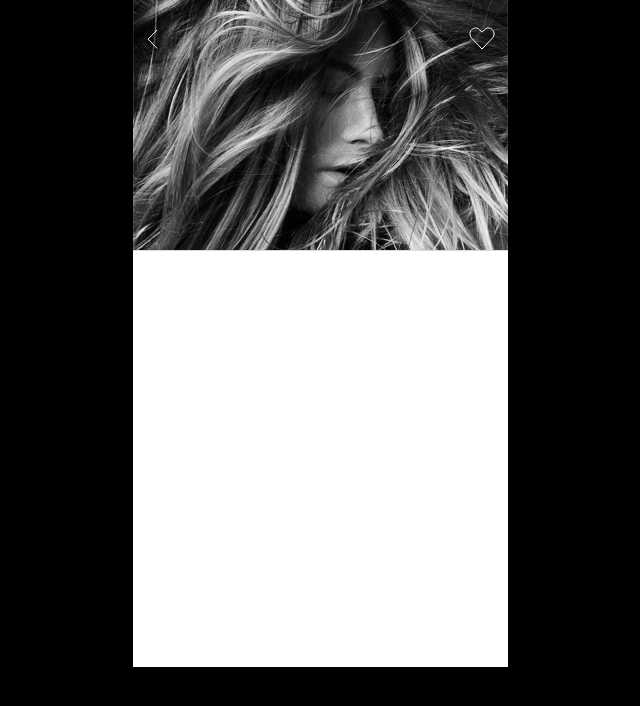
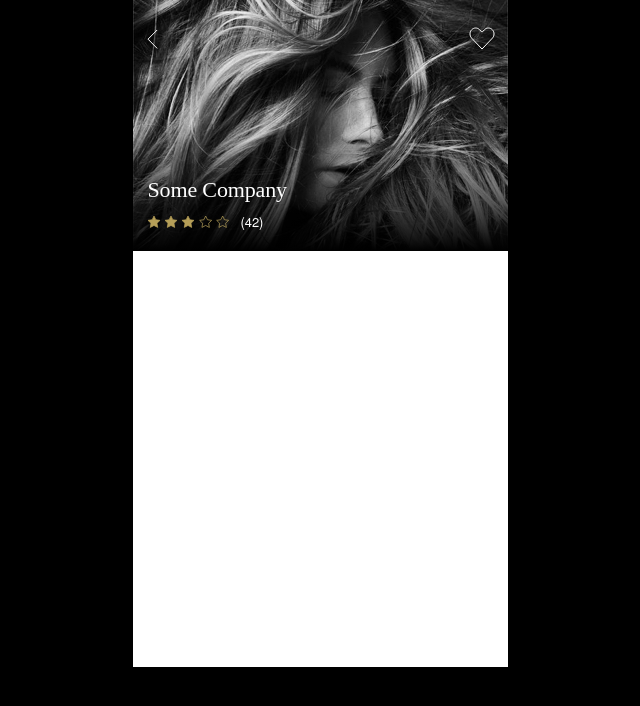
Before and after one commit to marcin505/cloudnine-test, a React (Create React App) app: page /#/salon-details/0 in a window 1280 px wide. Shown: the top 706 px of the page, without its empty margins (320-960 px from the left). Built offline with nearby package versions, Linux system fonts and the light colour scheme.

Commit message:
SalonHeader

```diff
--- a/src/components/SalonView/SalonHeader/SalonHeader.tsx
+++ b/src/components/SalonView/SalonHeader/SalonHeader.tsx
@@ -1,16 +1,29 @@
 import React, { ReactElement } from 'react';
 import { Link } from 'react-router-dom';
 import styled from 'styled-components';
-import image from 'assets/image.jpg'
-import Button from 'components/common/Button/Button'
-import backIcon from 'assets/arrow-left-white2.svg';
-import heartIcon from 'assets/heart.svg'
+import image from 'assets/image.jpg';
+import Button from 'components/common/Button/Button';
+import backIcon from 'assets/arrow-left-white.svg';
+import heartIcon from 'assets/heart.svg';
+import Stars from 'components/common/Stars/Stars';
+import { StarSizeEnum } from 'types';
+
+interface SalonHeaderProps {
+  companyName: string;
+  stars: number;
+  reviews: number;
+}
 
 const SalonHeaderWrapper = styled.section`
   display: flex;
   flex-direction: column;
   height: 251px;
-  background-image: url(${image});
+  background-image: linear-gradient(
+      180deg,
+      transparent 50%,
+      #000 100%
+    ),
+    url(${image});
 `;
 
 const Buttons = styled.section`
@@ -18,7 +31,7 @@ const Buttons = styled.section`
   display: flex;
   height: 36px;
   justify-content: space-between;
-  padding: 23px 13px 8px 10px;
+  padding: 23px 13px 0 10px;
 `;
 
 const BackButton = styled(Link)`
@@ -31,16 +44,65 @@ const HeartButton = styled(Button)`
   margin-bottom: 4px;
 `;
 
-const SalonHeader = (): ReactElement => (
+const BottomContainer = styled.section`
+  padding: 0 15px;
+  margin-top: 118px;
+  display: flex;
+  flex-direction: column;
+`;
+
+const Heading = styled.h1`
+  font-family: 'MillerBanner', serif;
+  font-size: 22px;
+  font-weight: 300;
+  font-stretch: normal;
+  font-style: normal;
+  line-height: normal;
+  letter-spacing: -0.15px;
+  text-align: left;
+  color: #ffffff;
+  margin: 0 0 9px;
+`;
+
+const Score = styled.div`
+  display: flex;
+  align-items: center;
+`;
+
+const Reviews = styled.span`
+  margin-left: 8px;
+  font-family: 'HelveticaNeue', sans-serif;
+  font-size: 13px;
+  font-weight: 300;
+  font-stretch: normal;
+  font-style: normal;
+  line-height: normal;
+  letter-spacing: -0.07px;
+  color: #fff;
+  padding-bottom: 2px;
+`;
+
+const SalonHeader = ({
+  companyName,
+  stars,
+  reviews,
+}: SalonHeaderProps): ReactElement => (
   <SalonHeaderWrapper>
     <Buttons>
-      <BackButton to="/" >
+      <BackButton to="/">
         <img src={backIcon} alt="back icon" />
       </BackButton>
       <HeartButton>
-        <img src={heartIcon} alt="hear icon" />
+        <img src={heartIcon} alt="heart icon" />
       </HeartButton>
     </Buttons>
+    <BottomContainer>
+      <Heading>{companyName}</Heading>
+      <Score>
+        <Stars stars={stars} size={StarSizeEnum.MEDIUM} />
+        <Reviews>({reviews})</Reviews>
+      </Score>
+    </BottomContainer>
   </SalonHeaderWrapper>
 );
 
--- a/src/components/SalonView/SalonView.tsx
+++ b/src/components/SalonView/SalonView.tsx
@@ -1,7 +1,7 @@
 import React, { ReactElement } from 'react';
 import styled from 'styled-components';
-// import { useParams } from 'react-router-dom';
-// import { ParamsType } from 'types';
+import { useParams } from 'react-router-dom';
+import { ParamsType } from 'types';
 import SalonHeader from './SalonHeader/SalonHeader';
 
 const SalonViewWrapper = styled.section`
@@ -10,12 +10,18 @@ const SalonViewWrapper = styled.section`
 `;
 
 const SalonView = (): ReactElement => {
-  // const { salonId }: ParamsType = useParams();
+  const { salonId }: ParamsType = useParams();
+  console.log(salonId);
 
   return (
     <SalonViewWrapper>
-      <SalonHeader />
-    </SalonViewWrapper>);
+      <SalonHeader
+        companyName="Some Company"
+        stars={3}
+        reviews={42}
+      />
+    </SalonViewWrapper>
+  );
 };
 
 export default SalonView;
--- a/src/components/SalonsListView/SalonsList/SalonsListItem.tsx
+++ b/src/components/SalonsListView/SalonsList/SalonsListItem.tsx
@@ -40,7 +40,12 @@ const CompanyName = styled.span`
 
 const Score = styled.div`
   display: flex;
+  align-items: center;
   margin: 16px 0 12px;
+`;
+
+const Reviews = styled.span`
+  margin-left: 4px;
   font-family: 'HelveticaNeue', sans-serif;
   font-size: 11px;
   font-weight: 300;
@@ -49,10 +54,6 @@ const Score = styled.div`
   line-height: normal;
   letter-spacing: -0.07px;
   color: #656565;
-`;
-
-const Reviews = styled.span`
-  margin-left: 4px;
 `;
 
 const Address = styled.span`
@@ -123,7 +124,8 @@ const SalonsListItem = ({
       <Col2>
         <CompanyName>{companyName}</CompanyName>
         <Score>
-          <Stars {...{ stars }} /> <Reviews>({reviews})</Reviews>
+          <Stars {...{ stars, reviews }} />{' '}
+          <Reviews>({reviews})</Reviews>
         </Score>
         <Address>{address}</Address>
       </Col2>
--- a/src/components/common/Stars/Stars.tsx
+++ b/src/components/common/Stars/Stars.tsx
@@ -2,31 +2,58 @@ import React, { ReactElement } from 'react';
 import styled from 'styled-components';
 import starFilled from 'assets/star-fill.svg';
 import starStroked from 'assets/star-stroke.svg';
+import { StarSizeEnum } from 'types';
+
+interface StarsProps {
+  stars: number;
+  size?:
+    | StarSizeEnum.SMALL
+    | StarSizeEnum.MEDIUM
+    | StarSizeEnum.LARGE;
+}
 
 interface StarProps {
   src: string;
+  size: StarSizeEnum.SMALL | StarSizeEnum.MEDIUM | StarSizeEnum.LARGE;
 }
 
-interface StarsProps {
-  stars: number;
-}
-
-const StyledImg = styled.img`
+const StyledImg = styled.img<StarProps>`
   margin-right: 4px;
-  width: 9px;
+  width: ${({ size }) => {
+    switch (size) {
+      case StarSizeEnum.MEDIUM:
+        return '13px';
+      case StarSizeEnum.LARGE:
+        return '15px';
+      case StarSizeEnum.SMALL:
+      default:
+        return '9px';
+    }
+  }};
 `;
 
-const Star = ({ src }: StarProps) => <StyledImg {...{ src }} />;
+const StarsWrapper = styled.div`
+  display: flex;
+  align-items: center;
+`;
 
-const Stars = ({ stars }: StarsProps): ReactElement => (
-  <>
-    {[1, 2, 3, 4, 5].map((starNo) => (
+const Star = ({ src, size }: StarProps) => (
+  <StyledImg {...{ src, size }} />
+);
+
+const Stars = ({
+  stars,
+  size = StarSizeEnum.SMALL,
+}: StarsProps): ReactElement => (
+  <StarsWrapper>
+    {[1, 2, 3, 4, 5].map((key) => (
       <Star
-        src={stars >= starNo ? starFilled : starStroked}
-        key={starNo}
+        src={stars >= key ? starFilled : starStroked}
+        size={size}
+        key={key}
       />
     ))}
-  </>
+  </StarsWrapper>
 );
 
 export default Stars;
--- a/src/types/types.tsx
+++ b/src/types/types.tsx
@@ -23,3 +23,9 @@ export enum SelectOpitionValuesEnum {
 export interface ParamsType {
   salonId: string;
 }
+
+export enum StarSizeEnum {
+  SMALL = 'S',
+  MEDIUM = 'M',
+  LARGE = 'L',
+}
```
